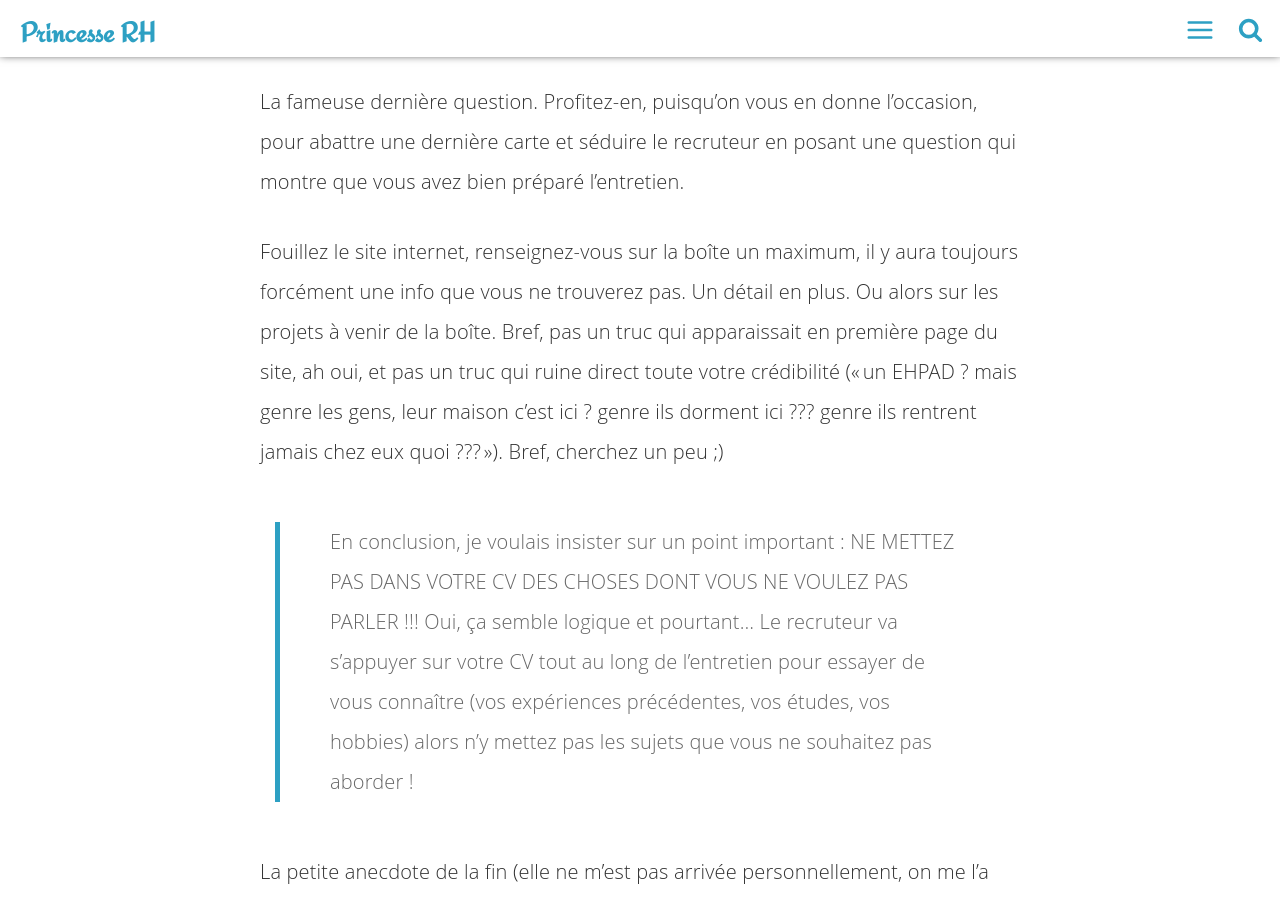
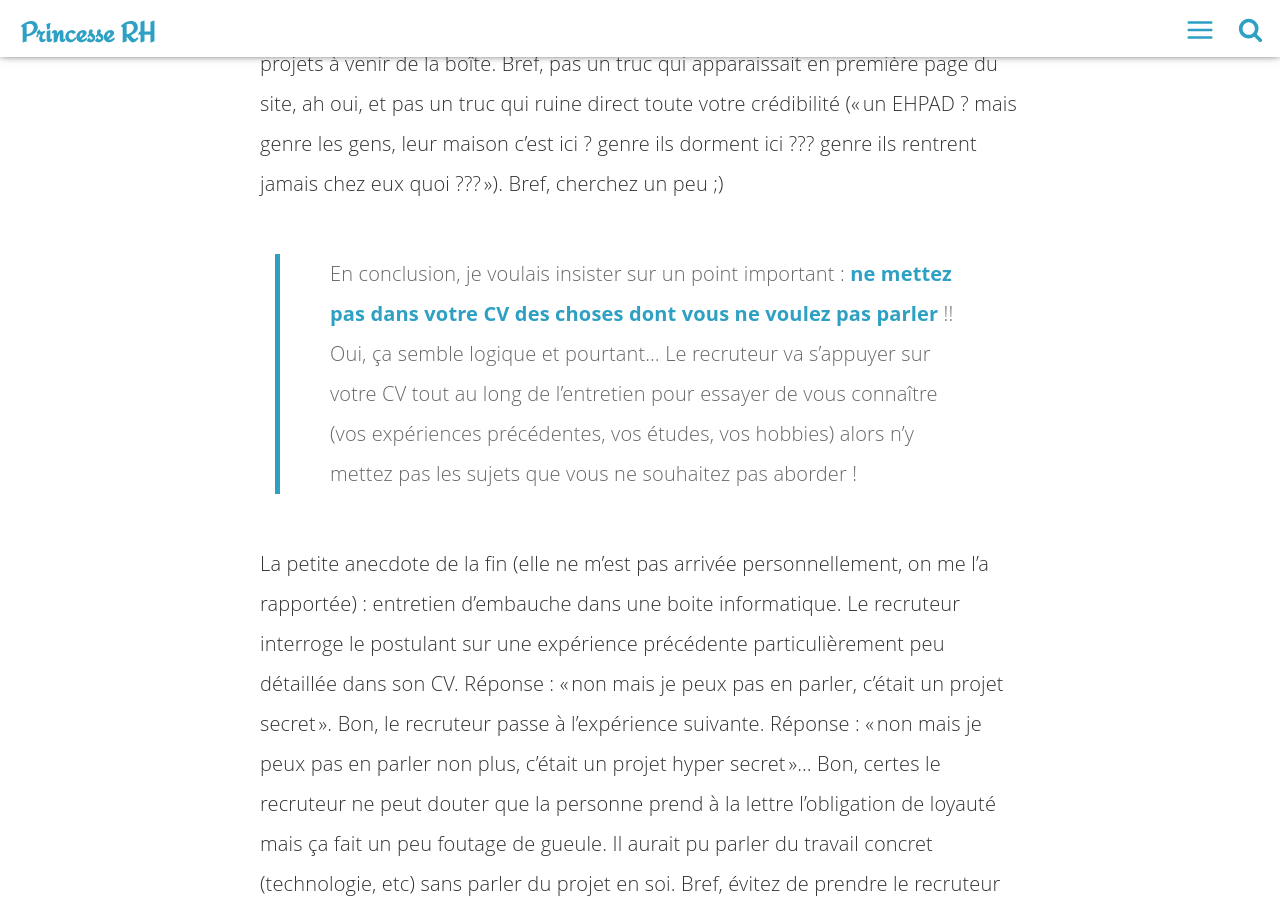
Before and after one commit to Libelilou/libelilou.github.io, a Jekyll site: the page built from _posts/rh/2016-12-23-entretien.md, in a window 1280 px wide and 900 px high, scrolled down 19002 px. Built offline with Jekyll 4.4.1, drawn with Linux system fonts in a browser that asks for light colours; comment, search, counter and statistics services are not loaded.

Commit message:
Fix from Kidooland :D

```diff
--- a/_posts/rh/2016-12-23-entretien.md
+++ b/_posts/rh/2016-12-23-entretien.md
@@ -176,11 +176,8 @@
 Encore une fois plusieurs options :
 
 - la vérité : si vous visez un poste équivalent à celui que vous aviez et que vous considérez que le salaire que vous percevez est acceptable, vous pouvez répondre honnêtement à cette question. Mais ne perdez jamais de vue que votre réponse donnera une sorte de référence pour le recruteur et qu'il vous sera d'autant plus dur de négocier à la hausse à partir de là. En effet, de plus en plus d'annonces d'emploi n'indiquent plus le salaire ou alors des fourchettes "selon qualifications" donc ne vous fixez pas vous-même un plafond avant les négociations. Préférez annoncer légèrement plus que ce que vous visez.
-
 - la réponse "question abusée, réponse abusée" : "je suis à 8 000 € nets par mois en moyenne" ou l'inverse "non mais en fait, j'étais embauché en tant qu'esclave donc j'étais pas payé"
-
 - la réponse "toi aussi, joue au plus con" : "pourquoi ? enfin, je veux dire, je vois pas le rapport entre le salaire de mon emploi précédent et celui-ci?" attention : **cette réponse peut être extrêmement mal perçue !!!** à manier avec précaution donc !
-
 - la réponse "j'te renvoie le bébé" : "combien comptiez-vous offrir pour ce poste ?" même remarque que la précédente, pour une raison que j'évoquais plus haut : certains recrteurs détestent que le candidat réponse à une question par une autre question.
 
 Bref, je vous conseille surtout de vous renseigner un peu à l'avance sur le salaire moyen de la région pour ce genre de poste (en comparant d'autres offres équivalentes par exemple, en discutant autour de vous) et faites attention lorsque vous comparez : il n'y a pas que le salaire brut. Il peut y avoir des tas de petits avantages en plus du brut qui peuvent aussi faire la différence : tickets restaurant, PEE, participation, intéressement, CE, etc.
@@ -201,7 +198,7 @@
 Fouillez le site internet, renseignez-vous sur la boîte un maximum, il y aura toujours forcément une info que vous ne trouverez pas. Un détail en plus. Ou alors sur les projets à venir de la boîte. Bref, pas un truc qui apparaissait en première page du site, ah oui, et pas un truc qui ruine direct toute votre crédibilité ("un EHPAD ? mais genre les gens, leur maison c'est ici ? genre ils dorment ici ??? genre ils rentrent jamais chez eux quoi ???"). Bref, cherchez un peu ;)
 
 
-> En conclusion, je voulais insister sur un point important : NE METTEZ PAS DANS VOTRE CV DES CHOSES DONT VOUS NE VOULEZ PAS PARLER !!! Oui, ça semble logique et pourtant... Le recruteur va s'appuyer sur votre CV tout au long de l'entretien pour essayer de vous connaître (vos expériences précédentes, vos études, vos hobbies) alors n'y mettez pas les sujets que vous ne souhaitez pas aborder !
+> En conclusion, je voulais insister sur un point important : **ne mettez pas dans votre CV des choses dont vous ne voulez pas parler** !! Oui, ça semble logique et pourtant... Le recruteur va s'appuyer sur votre CV tout au long de l'entretien pour essayer de vous connaître (vos expériences précédentes, vos études, vos hobbies) alors n'y mettez pas les sujets que vous ne souhaitez pas aborder !
 
 La petite anecdote de la fin (elle ne m'est pas arrivée personnellement, on me l'a rapportée) : entretien d'embauche dans une boite informatique. Le recruteur interroge le postulant sur une expérience précédente particulièrement peu détaillée dans son CV. Réponse : "non mais je peux pas en parler, c'était un projet secret". Bon, le recruteur passe à l'expérience suivante. Réponse : "non mais je peux pas en parler non plus, c'était un projet hyper secret"... Bon, certes le recruteur ne peut douter que la personne prend à la lettre l'obligation de loyauté mais ça fait un peu foutage de gueule. Il aurait pu parler du travail concret (technologie, etc) sans parler du projet en soi. Bref, évitez de prendre le recruteur pour un imbécile !
 
```
